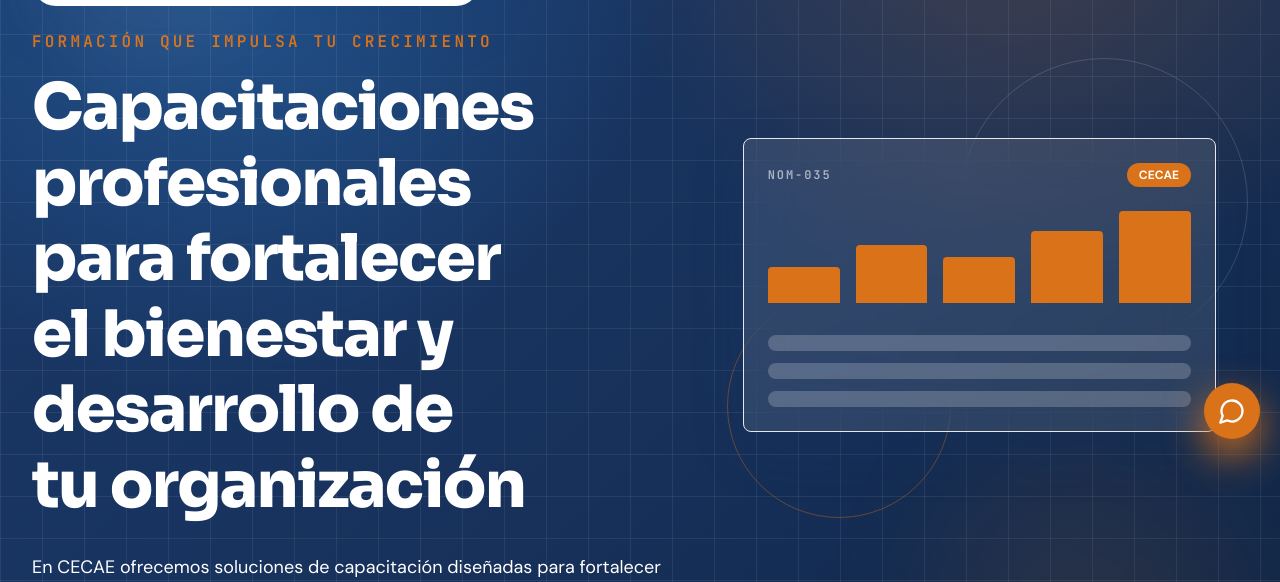
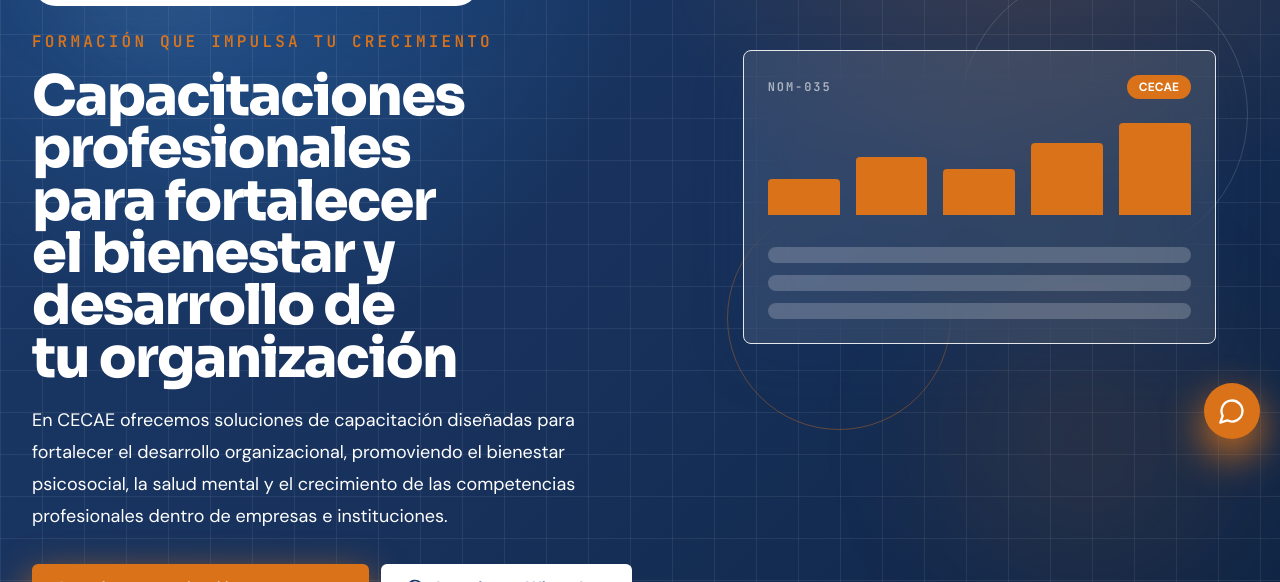
Before and after one commit to BryanPMX/CECAE-platform, a React (Vite) app: page / in a window 1280 px wide. Shown: the part 341-923 px from the top of the page. Built offline with nearby package versions, Linux system fonts and the light colour scheme; no server answers.

Commit message:
Adjust hero headline and subtitle spacing

```diff
--- a/src/components/sections/HeroSection.tsx
+++ b/src/components/sections/HeroSection.tsx
@@ -25,7 +25,7 @@ export function HeroSection() {
           initial={{ opacity: 0, y: 24 }}
           animate={{ opacity: 1, y: 0 }}
           transition={{ duration: 0.75, ease: 'easeOut' }}
-          className="max-w-4xl"
+          className="max-w-[42rem]"
         >
           <p className="inline-flex items-center gap-2 rounded-full border border-white/20 bg-white/10 px-4 py-2 text-sm font-semibold text-white/86 backdrop-blur-sm sm:text-base">
             <Building2 className="h-4 w-4 text-orange" aria-hidden="true" />
@@ -39,10 +39,10 @@ export function HeroSection() {
           <p className="mt-6 font-mono text-sm font-semibold uppercase tracking-[0.2em] text-orange sm:text-base">
             {t('hero.tagline')}
           </p>
-          <h1 className="mt-4 font-display text-3xl font-extrabold text-[clamp(2.6rem,5vw,5.2rem)] !leading-[1.18] tracking-[-0.025em] [text-wrap:balance]">
+          <h1 className="mt-4 max-w-[13ch] font-display text-3xl font-extrabold text-[clamp(2.5rem,4.35vw,4.35rem)] !leading-[0.94] tracking-[-0.03em] [text-wrap:balance]">
             {t('hero.title')}
           </h1>
-          <p className="mt-6 max-w-2xl text-base leading-8 sm:text-lg sm:leading-10 text-white/82">
+          <p className="mt-5 max-w-[36rem] text-base leading-7 text-white/82 sm:text-lg sm:leading-8">
             {t('hero.subtitle')}
           </p>
           <div className="mt-8 flex flex-col gap-3 sm:flex-row">
```
